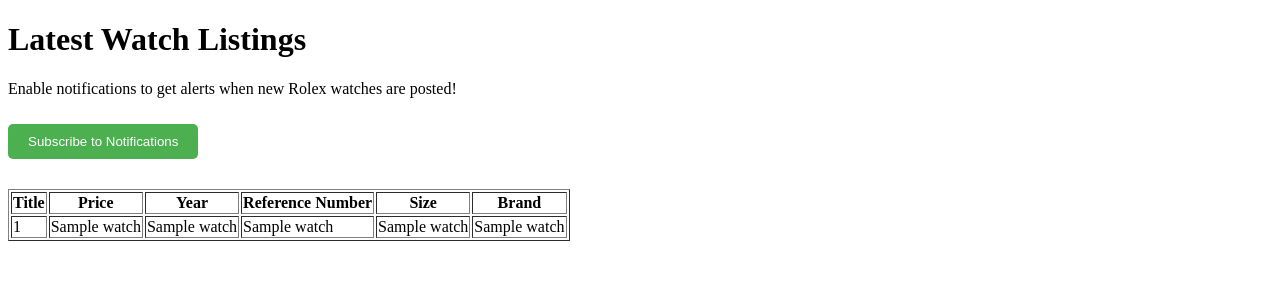
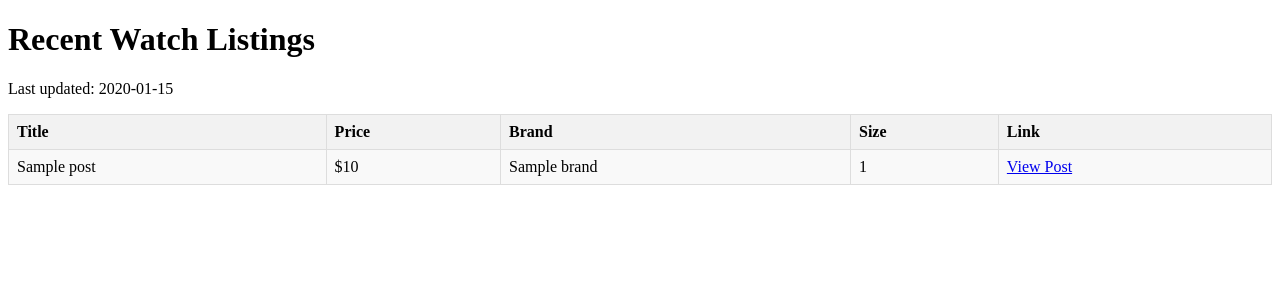
Before and after one commit to huzsaif/WatchMarket, a Flask app: template templates/index.html in a window 1280 px wide. Shown: the top 300 px of the page. Run offline with Flask 2, Linux system fonts and the light colour scheme; the template is opened without the code that fills it: most values are stand-ins (such as "Sample title", 1, 10 or a date in 2020); parts of the project's set-up code (start-up, migrations or seed data) failed here and were passed over; some libraries are stand-ins or nearby versions.

Commit message:
Move HTML template to separate file

```diff
--- a/app.py
+++ b/app.py
@@ -1,28 +1,29 @@
-from flask import Flask, jsonify
-from reddit_scraper import scrape_watchexchange
+from flask import Flask, render_template
+from reddit_scraper import scrape_watchexchange, get_database_posts
 import time
 from datetime import datetime
+import threading
 import logging
 
 app = Flask(__name__)
 logging.basicConfig(level=logging.INFO)
 logger = logging.getLogger(__name__)
 
-last_scrape_time = None
-SCRAPE_INTERVAL = 600  # 10 minutes in seconds
+def run_scraper_periodically():
+    while True:
+        logger.info(f"Running scheduled scrape at {datetime.now()}")
+        scrape_watchexchange()
+        time.sleep(600)  # Sleep for 10 minutes
 
 @app.route('/')
 def home():
-    global last_scrape_time
-    current_time = time.time()
-
-    # Run scraper if it's the first time or if 10 minutes have passed
-    if last_scrape_time is None or (current_time - last_scrape_time) >= SCRAPE_INTERVAL:
-        logger.info(f"Running scraper at {datetime.now()}")
-        scrape_watchexchange()
-        last_scrape_time = current_time
-
-    return jsonify({"status": "alive"})
+    posts = get_database_posts()
+    last_update = datetime.now().strftime('%Y-%m-%d %H:%M:%S')
+    return render_template('index.html', posts=posts, last_update=last_update)
 
 if __name__ == '__main__':
+    # Start the periodic scraper in a background thread
+    scraper_thread = threading.Thread(target=run_scraper_periodically, daemon=True)
+    scraper_thread.start()
+
     app.run(debug=False, host='0.0.0.0')
--- a/templates/index.html
+++ b/templates/index.html
@@ -1,94 +1,35 @@
 <!DOCTYPE html>
-<html lang="en">
+<html>
 <head>
-    <meta charset="UTF-8">
-    <meta name="viewport" content="width=device-width, initial-scale=1.0">
-    <title>Watch Market</title>
-
-    <!-- Latest OneSignal Web SDK -->
-    <script src="https://cdn.onesignal.com/sdks/web/v16/OneSignalSDK.page.js" defer></script>
-    <script>
-        window.OneSignalDeferred = window.OneSignalDeferred || [];
-        OneSignalDeferred.push(async function(OneSignal) {
-            await OneSignal.init({
-                appId: "3a92834d-ceb3-400c-8c68-73d52157b773",
-                notifyButton: {
-                    enable: true,
-                    size: 'large',
-                    position: 'bottom-right',
-                },
-                allowLocalhostAsSecureOrigin: true
-            });
-        });
-
-        async function subscribeToNotifications() {
-            try {
-                const OneSignal = window.OneSignal;
-                // Request permission and show native prompt
-                const permission = await Notification.requestPermission();
-                console.log('Permission:', permission);
-
-                if (permission === 'granted') {
-                    // Show OneSignal prompt
-                    await OneSignal.Slidedown.promptPush();
-
-                    // Check subscription status
-                    const isSubscribed = await OneSignal.User.getPushSubscription().optedIn;
-                    console.log('Subscribed:', isSubscribed);
-
-                    if (isSubscribed) {
-                        document.getElementById('subscribeButton').style.display = 'none';
-                        document.getElementById('subscribeStatus').textContent = 'Successfully subscribed to notifications!';
-
-                        // Get and display User ID
-                        const userId = await OneSignal.User.getOneSignalId();
-                        console.log('OneSignal User ID:', userId);
-                        if (userId) {
-                            document.getElementById('subscribeStatus').textContent += '\nUser ID: ' + userId;
-                        }
-                    }
-                }
-            } catch (error) {
-                console.error('Error:', error);
-                document.getElementById('subscribeStatus').textContent = 'Error: ' + error.message;
-            }
-        }
-    </script>
+    <title>Watch Listings</title>
+    <style>
+        table { border-collapse: collapse; width: 100%; }
+        th, td { border: 1px solid #ddd; padding: 8px; text-align: left; }
+        th { background-color: #f2f2f2; }
+        tr:nth-child(even) { background-color: #f9f9f9; }
+        tr:hover { background-color: #f5f5f5; }
+    </style>
 </head>
 <body>
-    <h1>Latest Watch Listings</h1>
-    <div style="margin-bottom: 20px;">
-        <p>Enable notifications to get alerts when new Rolex watches are posted!</p>
-        <button onclick="subscribeToNotifications()" id="subscribeButton"
-                style="padding: 10px 20px; background-color: #4CAF50; color: white; border: none;
-                       border-radius: 5px; cursor: pointer; margin: 10px 0;">
-            Subscribe to Notifications
-        </button>
-        <p id="subscribeStatus" style="white-space: pre-line;"></p>
-    </div>
-    <table border="1">
-        <thead>
+    <h1>Recent Watch Listings</h1>
+    <p>Last updated: {{ last_update }}</p>
+    <table>
         <tr>
             <th>Title</th>
             <th>Price</th>
-                <th>Year</th>
-                <th>Reference Number</th>
+            <th>Brand</th>
             <th>Size</th>
-                <th>Brand</th>
+            <th>Link</th>
         </tr>
-        </thead>
-        <tbody>
-            {% for watch in watches %}
-            <tr onclick="window.location='{{ watch[6] }}'" style="cursor: pointer;">
-                <td>{{ watch[0] }}</td>
-                <td>{{ watch[1] }}</td>
-                <td>{{ watch[2] }}</td>
-                <td>{{ watch[3] }}</td>
-                <td>{{ watch[4] }}</td>
-                <td>{{ watch[5] }}</td>
+        {% for post in posts %}
+        <tr>
+            <td>{{ post.title }}</td>
+            <td>${{ post.price if post.price else 'N/A' }}</td>
+            <td>{{ post.brand if post.brand else 'N/A' }}</td>
+            <td>{{ post.size if post.size else 'N/A' }}</td>
+            <td><a href="{{ post.link }}" target="_blank">View Post</a></td>
         </tr>
         {% endfor %}
-        </tbody>
     </table>
 </body>
 </html>
```
Lines whose indentation alone changed are shown as unchanged.
